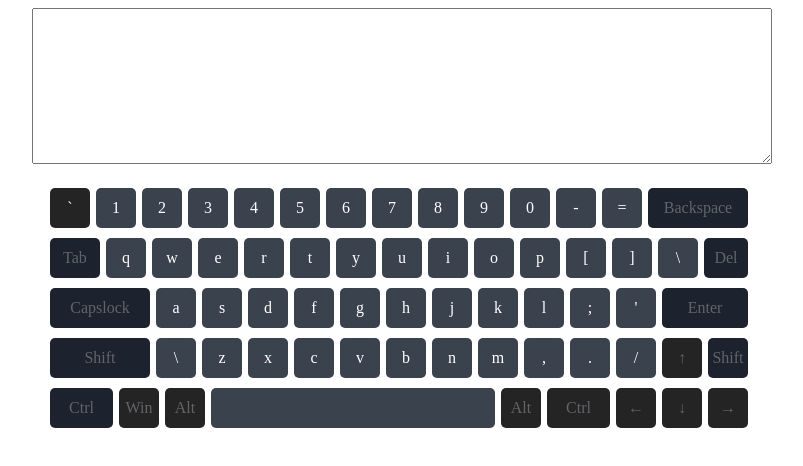
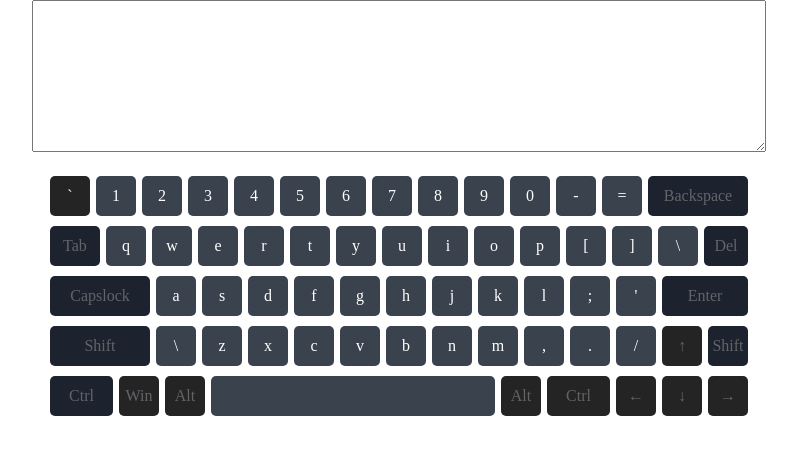
Before and after one commit to NaN-Simon/virtual-keyboard, a plain HTML site: page index.html in a window 1280 px wide. Shown: the whole page, without its empty margins (241-1044 px from the left). Drawn offline with Linux system fonts and the light colour scheme.

Commit message:
fix: fix class

```diff
--- a/index.html
+++ b/index.html
@@ -19,81 +19,81 @@
         ></textarea>
       </div>
       <div class="keyboard__btns">
-        <div class="keyboard__btns-line-1">
-          <div class="keyboard__btns-acute btn-small">`</div>
-          <div class="keyboard__btns-num-one btn-small">1</div>
-          <div class="keyboard__btns-num-two btn-small">2</div>
-          <div class="keyboard__btns-num-three btn-small">3</div>
-          <div class="keyboard__btns-num-four btn-small">4</div>
-          <div class="keyboard__btns-num-five btn-small">5</div>
-          <div class="keyboard__btns-num-six btn-small">6</div>
-          <div class="keyboard__btns-num-seven btn-small">7</div>
-          <div class="keyboard__btns-num-eight btn-small">8</div>
-          <div class="keyboard__btns-num-nine btn-small">9</div>
-          <div class="keyboard__btns-num-zero btn-small">0</div>
-          <div class="keyboard__btns-num-minus btn-small">-</div>
-          <div class="keyboard__btns-num-equals btn-small">=</div>
-          <div class="keyboard__btns-backspace btn-big">Backspace</div>
-        </div>
-        <div class="keyboard__btns-line-2">
-          <div class="keyboard__btns-tab btn-medium">Tab</div>
-          <div class="keyboard__btns-letter-q btn-small">q</div>
-          <div class="keyboard__btns-letter-w btn-small">w</div>
-          <div class="keyboard__btns-letter-e btn-small">e</div>
-          <div class="keyboard__btns-letter-r btn-small">r</div>
-          <div class="keyboard__btns-letter-t btn-small">t</div>
-          <div class="keyboard__btns-letter-y btn-small">y</div>
-          <div class="keyboard__btns-letter-u btn-small">u</div>
-          <div class="keyboard__btns-letter-i btn-small">i</div>
-          <div class="keyboard__btns-letter-o btn-small">o</div>
-          <div class="keyboard__btns-letter-p btn-small">p</div>
-          <div class="keyboard__btns-letter-open-bracket btn-small">[</div>
-          <div class="keyboard__btns-letter-close-bracket btn-small">]</div>
-          <div class="keyboard__btns-letter-backslash btn-small">\</div>
-          <div class="keyboard__btns-del">Del</div>
-        </div>
-        <div class="keyboard__btns-line-3">
-          <div class="keyboard__btns-capslock btn-big">Capslock</div>
-          <div class="keyboard__btns-letter-a btn-small">a</div>
-          <div class="keyboard__btns-letter-s btn-small">s</div>
-          <div class="keyboard__btns-letter-d btn-small">d</div>
-          <div class="keyboard__btns-letter-f btn-small">f</div>
-          <div class="keyboard__btns-letter-g btn-small">g</div>
-          <div class="keyboard__btns-letter-h btn-small">h</div>
-          <div class="keyboard__btns-letter-j btn-small">j</div>
-          <div class="keyboard__btns-letter-k btn-small">k</div>
-          <div class="keyboard__btns-letter-l btn-small">l</div>
-          <div class="keyboard__btns-semicolon btn-small">;</div>
-          <div class="keyboard__btns-single-quote btn-small">'</div>
-          <div class="keyboard__btns-enter">Enter</div>
-        </div>
-        <div class="keyboard__btns-line-4">
-          <div class="keyboard__btns-left-shift btn-big">Shift</div>
-          <div class="keyboard__btns-letter-backslash btn-small">\</div>
-          <div class="keyboard__btns-letter-z btn-small">z</div>
-          <div class="keyboard__btns-letter-x btn-small">x</div>
-          <div class="keyboard__btns-letter-c btn-small">c</div>
-          <div class="keyboard__btns-letter-v btn-small">v</div>
-          <div class="keyboard__btns-letter-b btn-small">b</div>
-          <div class="keyboard__btns-letter-n btn-small">n</div>
-          <div class="keyboard__btns-letter-m btn-small">m</div>
-          <div class="keyboard__btns-letter-comma btn-small">,</div>
-          <div class="keyboard__btns-letter-dot btn-small">.</div>
-          <div class="keyboard__btns-letter-slash btn-small">/</div>
-          <div class="keyboard__btns-up-arrow btn-small">↑</div>
-          <div class="keyboard__btns-right-shift btn-small">Shift</div>
-        </div>
-        <div class="keyboard__btns-line-5">
-          <div class="keyboard__btns-left-ctrl">Ctrl</div>
-          <div class="keyboard__btns-left-win btn-small">Win</div>
-          <div class="keyboard__btns-left-alt btn-small">Alt</div>
-          <div class="keyboard__btns-space"></div>
-          <div class="keyboard__btns-right-alt btn-small">Alt</div>
-          <div class="keyboard__btns-right-ctrl">Ctrl</div>
-          <div class="keyboard__btns-left-arrow btn-small">←</div>
-          <div class="keyboard__btns-down-arrow btn-small">↓</div>
-          <div class="keyboard__btns-right-arrow btn-small">→</div>
-        </div>
+        <ul class="keyboard__btns-line-1">
+          <li class="btn-small keyboard__btns-acute">`</li>
+          <li class="btn-small">1</li>
+          <li class="btn-small">2</li>
+          <li class="btn-small">3</li>
+          <li class="btn-small">4</li>
+          <li class="btn-small">5</li>
+          <li class="btn-small">6</li>
+          <li class="btn-small">7</li>
+          <li class="btn-small">8</li>
+          <li class="btn-small">9</li>
+          <li class="btn-small">0</li>
+          <li class="btn-small">-</li>
+          <li class="btn-small">=</li>
+          <li class="btn-big keyboard__btns-backspace">Backspace</li>
+        </ul>
+        <ul class="keyboard__btns-line-2">
+          <li class="btn-medium keyboard__btns-tab">Tab</li>
+          <li class="btn-small">q</li>
+          <li class="btn-small">w</li>
+          <li class="btn-small">e</li>
+          <li class="btn-small">r</li>
+          <li class="btn-small">t</li>
+          <li class="btn-small">y</li>
+          <li class="btn-small">u</li>
+          <li class="btn-small">i</li>
+          <li class="btn-small">o</li>
+          <li class="btn-small">p</li>
+          <li class="btn-small">[</li>
+          <li class="btn-small">]</li>
+          <li class="btn-small">\</li>
+          <li class="keyboard__btns-del">Del</li>
+        </ul>
+        <ul class="keyboard__btns-line-3">
+          <li class="keyboard__btns-capslock btn-big">Capslock</li>
+          <li class="btn-small">a</li>
+          <li class="btn-small">s</li>
+          <li class="btn-small">d</li>
+          <li class="btn-small">f</li>
+          <li class="btn-small">g</li>
+          <li class="btn-small">h</li>
+          <li class="btn-small">j</li>
+          <li class="btn-small">k</li>
+          <li class="btn-small">l</li>
+          <li class="btn-small">;</li>
+          <li class="btn-small">'</li>
+          <li class="keyboard__btns-enter">Enter</li>
+        </ul>
+        <ul class="keyboard__btns-line-4">
+          <li class="keyboard__btns-left-shift btn-big">Shift</li>
+          <li class="btn-small">\</li>
+          <li class="btn-small">z</li>
+          <li class="btn-small">x</li>
+          <li class="btn-small">c</li>
+          <li class="btn-small">v</li>
+          <li class="btn-small">b</li>
+          <li class="btn-small">n</li>
+          <li class="btn-small">m</li>
+          <li class="btn-small">,</li>
+          <li class="btn-small">.</li>
+          <li class="btn-small">/</li>
+          <li class="btn-small keyboard__btns-up-arrow">↑</li>
+          <li class="btn-small keyboard__btns-right-shift">Shift</li>
+        </ul>
+        <ul class="keyboard__btns-line-5">
+          <li class="keyboard__btns-left-ctrl">Ctrl</li>
+          <li class="keyboard__btns-left-win btn-small">Win</li>
+          <li class="keyboard__btns-left-alt btn-small">Alt</li>
+          <li class="keyboard__btns-space"></li>
+          <li class="keyboard__btns-right-alt btn-small">Alt</li>
+          <li class="keyboard__btns-right-ctrl">Ctrl</li>
+          <li class="keyboard__btns-left-arrow btn-small">←</li>
+          <li class="keyboard__btns-down-arrow btn-small">↓</li>
+          <li class="keyboard__btns-right-arrow btn-small">→</li>
+        </ul>
       </div>
     </div>
     <script src="script.js"></script>
--- a/style.css
+++ b/style.css
@@ -1,3 +1,10 @@
+*,
+*::before,
+*::after{
+  margin: 0;
+  padding: 0;
+  box-sizing: border-box;
+}
 :root {
   --classic: rgb(58, 66, 78);
   --darkgrey: rgb(36, 36, 36);
```
